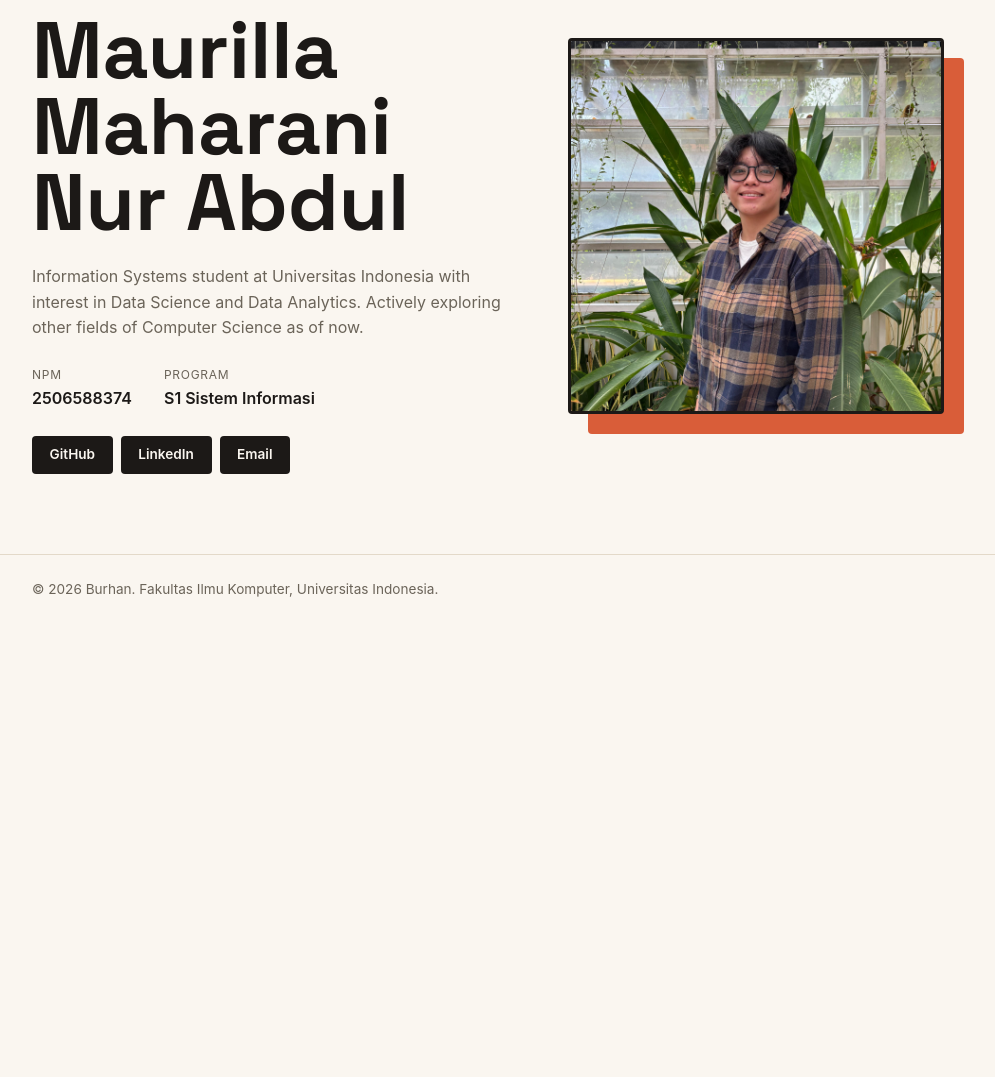
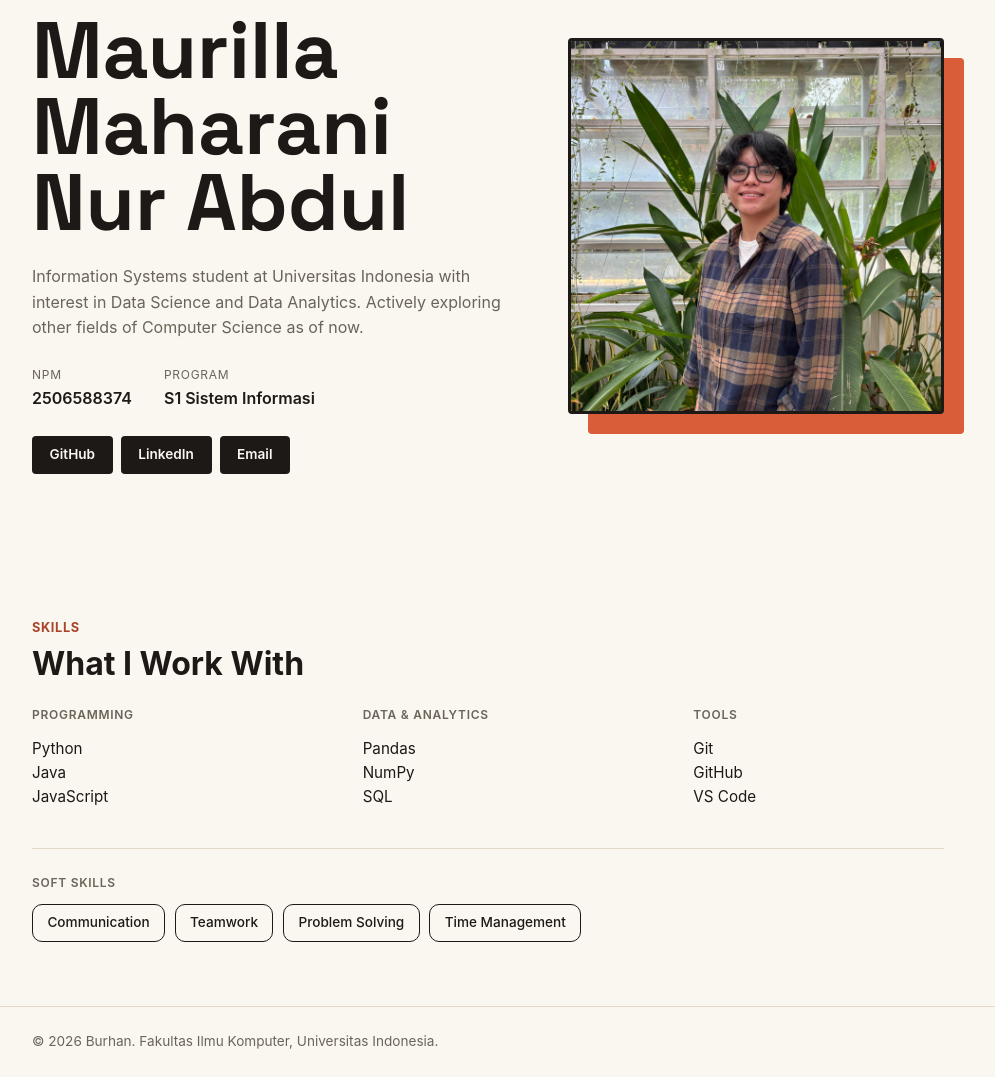
Before and after one commit to 4eigner/myrepository, a Django app: page / in a window 1280 px wide. Shown: the part 168-1245 px from the top of the page, without its empty margins (152-1147 px from the left). Before the commit the page ends 765 px from the top, so only its background shows below. Run offline with Django 5.2, Linux system fonts and the light colour scheme.

Commit message:
Tugas 1: Skill Section

```diff
--- a/static/css/style.css
+++ b/static/css/style.css
@@ -200,3 +200,76 @@ h1, .brand {
         justify-content: flex-start;
     }
 }
+
+/* Skills Section ------------------------------------------*/
+
+.skills-section {
+    padding: 4rem 0;
+}
+
+.section-kicker {
+    color: var(--accent-dark);
+    font-size: 0.8rem;
+    text-transform: uppercase;
+    letter-spacing: 0.05em;
+    font-weight: 700;
+}
+
+.section-title {
+    font-size: 2rem;
+    margin-bottom: 1rem;
+}
+
+/* Three skill columns */
+
+.skills-grid {
+    display: flex;
+    gap: 5rem;
+}
+
+.skill-group {
+    flex: 1;
+}
+
+.skills-label {
+    font-size: 0.75rem;
+    text-transform: uppercase;
+    letter-spacing: 0.06em;
+    color: var(--text-muted);
+    margin-bottom: 0.75rem;
+    font-weight: 600;
+}
+
+.skill-group {
+    font-size: 0.95rem;
+    margin-bottom: 0.4rem;
+}
+
+/* Soft skills */
+
+.soft-skills {
+    margin-top: 2rem;
+    padding-top: 1.5rem;
+    border-top: 1px solid var(--line);
+}
+
+.soft-skills-list {
+    display: flex;
+    flex-wrap: wrap;
+    gap: 0.6rem;
+}
+
+.soft-skills-list span {
+    padding: 0.45rem 0.9rem;
+    border: 1px solid var(--ink);
+    border-radius: 10px;
+    font-size: 0.85rem;
+    font-weight: 500;
+}
+
+@media (max-width: 600px) {
+    .skills-grid {
+        flex-direction: column;
+        gap: 1.5rem;
+    }
+}
--- a/templates/index.html
+++ b/templates/index.html
@@ -7,7 +7,7 @@
     <link rel="preconnect" href="https://fonts.googleapis.com">
     <link rel="preconnect" href="https://fonts.gstatic.com" crossorigin>
     <link href="https://fonts.googleapis.com/css2?family=Space+Grotesk:wght@500;700&display=swap" rel="stylesheet">
-    <link rel="stylesheet" href="/static/css/style.css">
+    <link rel="stylesheet" href="/static/css/style.css?v=2">
 </head>
 <body>
     <header class="site-header">
@@ -42,14 +42,61 @@
                             <dd>S1 Sistem Informasi</dd>
                         </div>
                     </dl>
+
                     <div class="social-links">
                         <a href="https://github.com/4eigner" class="social-link">GitHub</a>
                         <a href="https://linkedin.com/in/maurillaabdul" class="social-link">LinkedIn</a>
-                        <a href="maurilla.maharani@ui.ac.id" class="social-link">Email</a>
+                        <a href="mailto:maurilla.maharani@ui.ac.id" class="social-link">Email</a>
+                    </div>
+                </div>
+
+
+            </div>
+        </section>
+
+        <section class="skills-section" id="skills">
+            <div class="container">
+                <p class="section-kicker">Skills</p>
+                <h2 class="section-title">What I Work With</h2>
+
+                <div class="skills-grid">
+
+                    <div class="skill-group">
+                        <p class="skills-label">Programming</p>
+                        <p>Python</p>
+                        <p>Java</p>
+                        <p>JavaScript</p>
+                    </div>
+
+                    <div class="skill-group">
+                        <p class="skills-label">Data & Analytics</p>
+                        <p>Pandas</p>
+                        <p>NumPy</p>
+                        <p>SQL</p>
+                    </div>
+
+                    <div class="skill-group">
+                        <p class="skills-label">Tools</p>
+                        <p>Git</p>
+                        <p>GitHub</p>
+                        <p>VS Code</p>
+                    </div>
+
+                </div>
+
+                <div class="soft-skills">
+                    <p class="skills-label">Soft Skills</p>
+
+                    <div class="soft-skills-list">
+                        <span>Communication</span>
+                        <span>Teamwork</span>
+                        <span>Problem Solving</span>
+                        <span>Time Management</span>
                     </div>
                 </div>
             </div>
         </section>
+
     </main>
 
     <footer class="site-footer">
```
Also changed, not shown: README.md.
